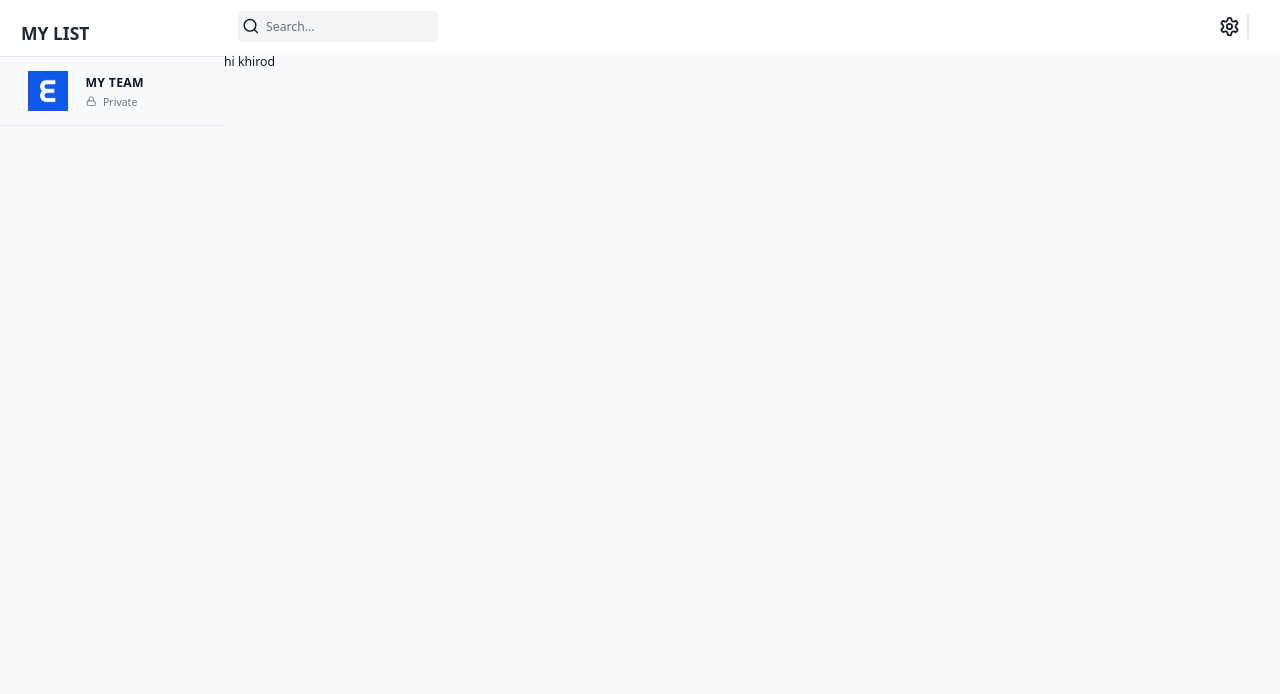
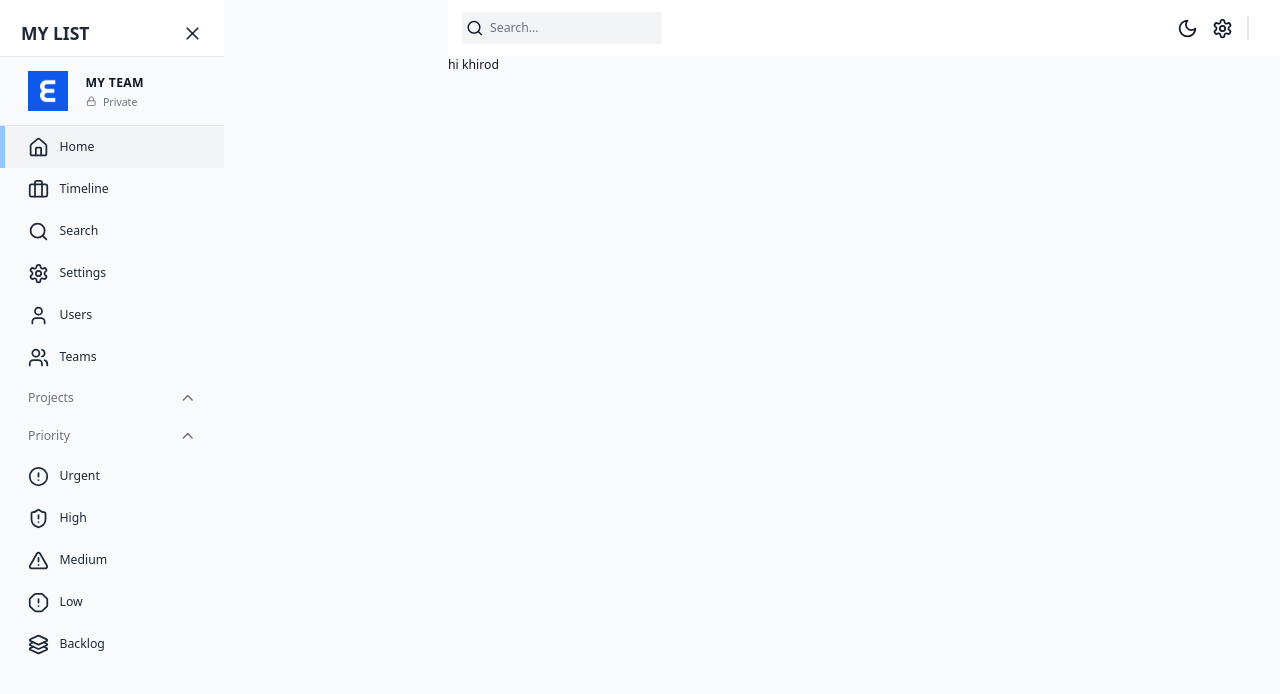
Before and after one commit to Khirod24/PROJEXPERT, a Next.js app in the folder client/: page / in a window 1280 px wide. Shown: the top 694 px of the page. Built offline with nearby package versions, Linux system fonts and the light colour scheme.

Commit message:
sidebar changes

```diff
--- a/client/src/app/dashboardWrapper.tsx
+++ b/client/src/app/dashboardWrapper.tsx
@@ -1,20 +1,46 @@
+"use client";
+
 import Navbar from '@/components/Navbar';
 import Sidebar from '@/components/Sidebar';
-import React from 'react'
+import React, { useEffect } from 'react'
+import StoreProvider, { useAppSelector } from './redux';
 
-const DashboardWrapper = ({children}:{children:React.ReactNode}) => {
+const DashboardLayout = ({children}:{children:React.ReactNode}) => {
+
+  const isSidebarCollapsed = useAppSelector(
+    (state) => state.global.isSidebarCollapsed,
+  );
+  const isDarkMode = useAppSelector((state) => state.global.isDarkMode);
+
+  useEffect(() => {
+    if (isDarkMode) {
+      document.documentElement.classList.add("dark");
+    } else {
+      document.documentElement.classList.remove("dark");
+    }
+  });
+
   return (
     <div  className="flex min-h-screen w-full bg-gray-50 text-gray-900">
         {/* SIDEBAR */}
         <Sidebar/>
 
-        <main className={`flex w-full flex-col bg-gray-50 dark:bg-dark-bg`}>
-            {/* NAVBAR */}
-            <Navbar/>
-            {children}
+        <main className={`flex w-full flex-col bg-gray-50 dark:bg-dark-bg ${isSidebarCollapsed ? "" : "md:pl-64"}`}>
+          {/* NAVBAR */}
+          <Navbar/>
+          {children}
         </main>
     </div>
   )
 }
 
+const DashboardWrapper = ({children}:{children:React.ReactNode}) =>{
+  return(
+    <StoreProvider>
+      <DashboardLayout>{children}</DashboardLayout>
+    </StoreProvider>
+  )
+}
+
+
 export default DashboardWrapper;
--- a/client/src/components/Navbar/index.tsx
+++ b/client/src/components/Navbar/index.tsx
@@ -1,13 +1,26 @@
 import React from 'react'
-import {Search, Settings} from "lucide-react"
+import {Menu, Moon, Search, Settings, Sun} from "lucide-react"
 import Link from 'next/link'
+import { useAppDispatch, useAppSelector } from '@/app/redux';
+import {setIsDarkMode, setIsSidebarCollapsed} from "@/state"
+const Navbar = () => {
 
-const Navbar = () => {
+  const dispatch = useAppDispatch();
+  const isSidebarCollapsed = useAppSelector(
+    (state) => state.global.isSidebarCollapsed,
+  );
+  const isDarkMode = useAppSelector((state) => state.global.isDarkMode);
+
   return (
     <div className="flex items-center justify-between bg-white px-4 py-3 dark:bg-black">
 
       {/* SEARCH BAR */}
       <div className="flex items-center gap-8">
+        {!isSidebarCollapsed ? null : (
+          <button onClick={() => dispatch(setIsSidebarCollapsed(!isSidebarCollapsed))}>
+            <Menu className="h-8 w-8 dark:text-white" />
+          </button>
+        )}
         <div className="relative flex h-min w-[200px]">
           <Search className="absolute left-[4px] top-1/2 mr-2 h-5 w-5 -translate-y-1/2 transform cursor-pointer dark:text-white"/>
           <input className="w-full rounded border-none bg-gray-100 p-2 pl-8 placeholder-gray-500 focus:border-transparent focus:outline-none dark:bg-gray-700 dark:text-white dark:placeholder-white" type="search" placeholder="Search..."/>
@@ -16,9 +29,20 @@
 
       {/* ICONS */}
       <div className="flex items-center">
-        <Link href="/settings">
-          <Settings className="h-6 w-6 cursor-pointer dark:text-white"/>
+        <button onClick={() => dispatch(setIsDarkMode(!isDarkMode))}
+          className={isDarkMode? `rounded p-2 dark:hover:bg-gray-700`: `rounded p-2 hover:bg-gray-100`}
+        >
+          {isDarkMode ? (
+            <Sun className="h-6 w-6 cursor-pointer dark:text-white" />
+          ) : (
+            <Moon className="h-6 w-6 cursor-pointer dark:text-white" />
+          )}
+        </button>
+
+        <Link href="/settings" className={isDarkMode? `h-min w-min rounded p-2 dark:hover:bg-gray-700`: `h-min w-min rounded p-2 hover:bg-gray-100`}>
+         <Settings className="h-6 w-6 cursor-pointer dark:text-white"/>
         </Link>
+
         <div className="ml-2 mr-5 hidden min-h-[2em] w-[0.1rem] bg-gray-200 md:inline-block"></div>
 
       </div>
--- a/client/src/components/Sidebar/index.tsx
+++ b/client/src/components/Sidebar/index.tsx
@@ -1,11 +1,20 @@
 "use client"
-import { LockIcon } from 'lucide-react';
+import { useAppDispatch, useAppSelector } from '@/app/redux';
+import { setIsSidebarCollapsed } from '@/state';
+import { AlertCircle, AlertOctagon, AlertTriangle, Briefcase, ChevronDown, ChevronUp, Home, Layers3, LockIcon, LucideIcon, Search, Settings, ShieldAlert, User, Users, X } from 'lucide-react';
 import Image from 'next/image';
+import Link from 'next/link';
+import { usePathname } from 'next/navigation';
 import React, { useState } from 'react'
 
 const Sidebar = () => {
   const [showProjects, setShowProjects] = useState(true);
   const [showPriority, setShowPriority] = useState(true);
+
+  const dispatch = useAppDispatch();
+  const isSidebarCollapsed = useAppSelector(
+    (state) => state.global.isSidebarCollapsed,
+  );
 
   const sidebarClassNames = ``;
   return (
@@ -17,6 +26,12 @@
                 <div className="text-xl font-bold text-gray-800 dark:text-white">
                     MY LIST
                 </div>
+                {isSidebarCollapsed ? null : (
+                <button className="py-3" onClick={() => {
+                dispatch(setIsSidebarCollapsed(!isSidebarCollapsed));}}>
+                  <X className="h-6 w-6 text-gray-800 hover:text-gray-500 dark:text-white" />
+                </button>
+                )}
             </div>
 
             {/* TEAM */}
@@ -32,11 +47,76 @@
             </div>
 
             {/* NAVBAR LINKS */}
+            <nav className="z-10 w-full">
+             <SidebarLink icon={Home} label="Home" href="/" />
+             <SidebarLink icon={Briefcase} label="Timeline" href="/timeline" />
+             <SidebarLink icon={Search} label="Search" href="/search" />
+             <SidebarLink icon={Settings} label="Settings" href="/settings" />
+             <SidebarLink icon={User} label="Users" href="/users" />
+             <SidebarLink icon={Users} label="Teams" href="/teams" />
+            </nav>
 
+            {/* PROJECTS LINKS */}
+            <button onClick={() => setShowProjects((prev) => !prev)}
+            className="flex w-full items-center justify-between px-8 py-3 text-gray-500">
+              <span className="">Projects</span>
+              {showProjects ? (<ChevronUp className="h-5 w-5" />) : (<ChevronDown className="h-5 w-5" />)}
+            </button>
+
+            {/* PROJECTS LIST */}
+
+            {/* PRIORITIES LINKS */}
+            <button onClick={() => setShowPriority((prev) => !prev)}
+            className="flex w-full items-center justify-between px-8 py-3 text-gray-500">
+              <span className="">Priority</span>
+              {showPriority ? (<ChevronUp className="h-5 w-5" />) : (<ChevronDown className="h-5 w-5" />)}
+            </button>
+
+            {showPriority && (
+            <>
+            <SidebarLink icon={AlertCircle} label="Urgent" href="priority/urgent"/>
+            <SidebarLink icon={ShieldAlert} label="High" href="priority/high"/>
+            <SidebarLink icon={AlertTriangle} label="Medium" href="priority/medium"/>
+            <SidebarLink icon={AlertOctagon} label="Low" href="priority/low" />
+            <SidebarLink icon={Layers3} label="Backlog"
+            href="/priority/backlog"/>
+            </>
+            )}
 
         </div>
     </div>
   )
 }
 
+interface SidebarLinkProps {
+    href: string;
+    icon: LucideIcon;
+    label: string;
+}
+
+const SidebarLink = ({ href, icon: Icon, label }: SidebarLinkProps) => {
+    const pathname = usePathname();
+    const isActive =
+      pathname === href || (pathname === "/" && href === "/dashboard");
+
+    return (
+      <Link href={href} className="w-full">
+        <div
+          className={`relative flex cursor-pointer items-center gap-3 transition-colors hover:bg-gray-100 dark:bg-black dark:hover:bg-gray-700 ${
+            isActive ? "bg-gray-100 text-white dark:bg-gray-600" : ""
+          } justify-start px-8 py-3`}
+        >
+          {isActive && (
+            <div className="absolute left-0 top-0 h-[100%] w-[5px] bg-blue-200" />
+          )}
+
+          <Icon className="h-6 w-6 text-gray-800 dark:text-gray-100" />
+          <span className={`font-medium text-gray-800 dark:text-gray-100`}>
+            {label}
+          </span>
+        </div>
+      </Link>
+    );
+};
+
 export default Sidebar
--- a/client/src/state/index.ts
+++ b/client/src/state/index.ts
@@ -23,5 +23,5 @@
     },
 })
 
-export const {} = globalSlice.actions;
+export const {setIsSidebarCollapsed, setIsDarkMode} = globalSlice.actions;
 export default globalSlice.reducer;
```
